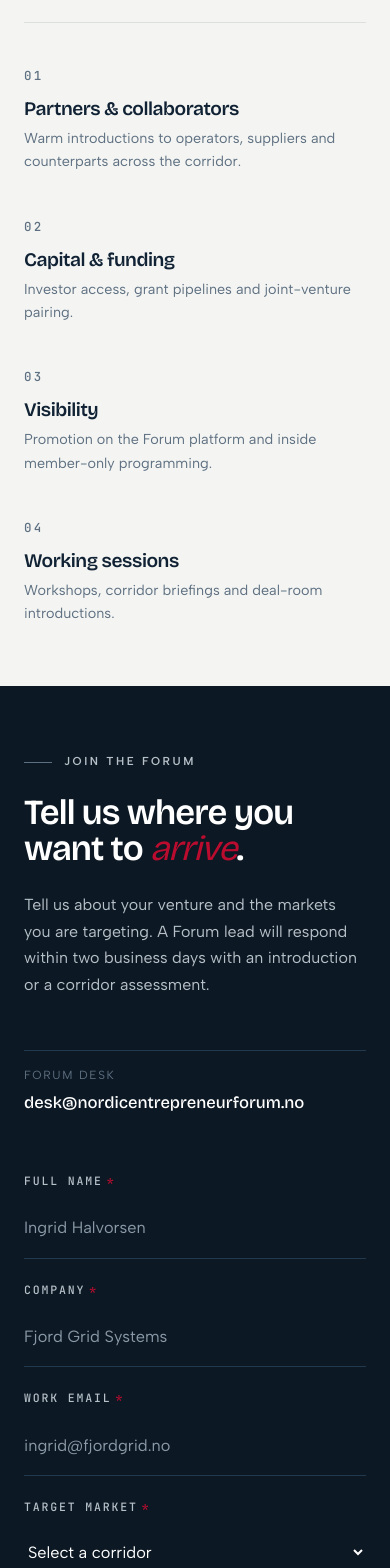
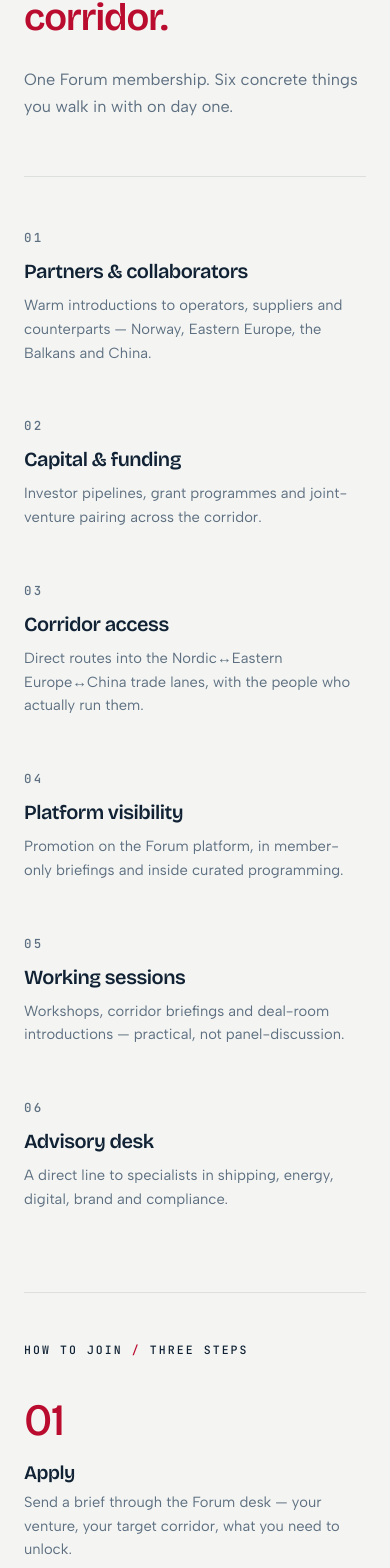
Before and after one commit to AndrewMoisa/nefrod, a Next.js app: page / in a window 390 px wide. Shown: the part 5236-6804 px from the top of the page. Built offline with nearby package versions, Linux system fonts and the light colour scheme.

Commit message:
feat(members): expand §04 into a proper membership section — 6 benefits, 3-step join flow, eligibility + apply CTA

```diff
--- a/components/Members.tsx
+++ b/components/Members.tsx
@@ -1,25 +1,54 @@
+import Button from "./Button";
 import Reveal from "./Reveal";
 
 const benefits = [
   {
     num: "01",
     title: "Partners & collaborators",
-    body: "Warm introductions to operators, suppliers and counterparts across the corridor.",
+    body: "Warm introductions to operators, suppliers and counterparts — Norway, Eastern Europe, the Balkans and China.",
   },
   {
     num: "02",
     title: "Capital & funding",
-    body: "Investor access, grant pipelines and joint-venture pairing.",
+    body: "Investor pipelines, grant programmes and joint-venture pairing across the corridor.",
   },
   {
     num: "03",
-    title: "Visibility",
-    body: "Promotion on the Forum platform and inside member-only programming.",
+    title: "Corridor access",
+    body: "Direct routes into the Nordic↔Eastern Europe↔China trade lanes, with the people who actually run them.",
   },
   {
     num: "04",
+    title: "Platform visibility",
+    body: "Promotion on the Forum platform, in member-only briefings and inside curated programming.",
+  },
+  {
+    num: "05",
     title: "Working sessions",
-    body: "Workshops, corridor briefings and deal-room introductions.",
+    body: "Workshops, corridor briefings and deal-room introductions — practical, not panel-discussion.",
+  },
+  {
+    num: "06",
+    title: "Advisory desk",
+    body: "A direct line to specialists in shipping, energy, digital, brand and compliance.",
+  },
+];
+
+const steps = [
+  {
+    num: "01",
+    title: "Apply",
+    body: "Send a brief through the Forum desk — your venture, your target corridor, what you need to unlock.",
+  },
+  {
+    num: "02",
+    title: "Review",
+    body: "The Forum team reviews fit and routing. Two business days for an initial response.",
+  },
+  {
+    num: "03",
+    title: "Onboard",
+    body: "Introductions go out, working session calendar opens, your platform listing goes live.",
   },
 ];
 
@@ -27,39 +56,101 @@ export default function Members() {
   return (
     <section id="members" className="bg-paper py-[60px] md:py-[84px]">
       <div className="mx-auto max-w-[1240px] px-6 md:px-10">
+        {/* Editorial header */}
         <div className="flex items-baseline justify-between border-t border-navy pt-6">
           <span className="font-mono text-[0.74rem] font-medium uppercase tracking-[0.18em] text-navy">
             §04 <span className="text-nordic">/</span> Members
           </span>
           <span className="hidden font-mono text-[0.72rem] uppercase tracking-[0.14em] text-slate md:inline">
-            What you get
+            Membership
           </span>
         </div>
 
+        {/* Headline */}
         <Reveal
           as="h2"
           index={0}
-          className="mb-16 mt-16 max-w-[820px] text-[clamp(2.4rem,4.6vw,4.4rem)] font-semibold leading-[1.0] tracking-[-0.035em] md:mb-20 md:mt-24"
+          className="mb-7 mt-16 max-w-[920px] text-[clamp(2.4rem,4.6vw,4.4rem)] font-semibold leading-[1.0] tracking-[-0.035em] md:mt-24"
         >
-          What you get{" "}
-          <span className="text-nordic">inside the Forum.</span>
+          Membership is access to{" "}
+          <span className="text-nordic">deal flow, capital and the corridor.</span>
         </Reveal>
 
-        <div className="grid grid-cols-1 gap-y-10 border-t border-hairline pt-10 md:grid-cols-4 md:gap-x-10 md:gap-y-0">
+        {/* Intro */}
+        <Reveal
+          as="p"
+          index={1}
+          className="mb-14 max-w-[560px] text-[1.02rem] leading-[1.66] text-slate md:mb-20"
+        >
+          One Forum membership. Six concrete things you walk in with on day one.
+        </Reveal>
+
+        {/* Benefits — 3 x 2 editorial grid */}
+        <div className="grid grid-cols-1 gap-x-10 gap-y-12 border-t border-hairline pt-12 md:grid-cols-3 md:gap-y-14 md:pt-14">
           {benefits.map((b, i) => (
-            <Reveal as="article" key={b.num} index={i} className="md:pr-4">
+            <Reveal as="article" key={b.num} index={i}>
               <span className="font-mono text-[0.78rem] font-medium uppercase tracking-[0.18em] text-slate">
                 {b.num}
               </span>
-              <h3 className="mt-3 text-[1.2rem] font-semibold leading-[1.15] tracking-[-0.015em] text-navy">
+              <h3 className="mt-3 text-[1.25rem] font-semibold leading-[1.15] tracking-[-0.015em] text-navy">
                 {b.title}
               </h3>
-              <p className="mt-2 text-[0.9rem] leading-[1.62] text-slate">
+              <p className="mt-3 text-[0.92rem] leading-[1.62] text-slate">
                 {b.body}
               </p>
             </Reveal>
           ))}
         </div>
+
+        {/* How to join — process */}
+        <div className="mt-20 border-t border-hairline pt-12 md:mt-28 md:pt-14">
+          <Reveal
+            as="div"
+            index={0}
+            className="mb-10 flex items-baseline justify-between md:mb-14"
+          >
+            <span className="font-mono text-[0.72rem] font-medium uppercase tracking-[0.18em] text-navy">
+              How to join <span className="text-nordic">/</span> three steps
+            </span>
+            <span className="hidden font-mono text-[0.7rem] uppercase tracking-[0.14em] text-slate md:inline">
+              ~ two business days to first response
+            </span>
+          </Reveal>
+
+          <div className="grid grid-cols-1 gap-12 md:grid-cols-3 md:gap-x-10">
+            {steps.map((s, i) => (
+              <Reveal as="article" key={s.num} index={i}>
+                <span className="font-display text-[2.8rem] font-medium leading-none tracking-[-0.02em] text-nordic">
+                  {s.num}
+                </span>
+                <h3 className="mt-5 text-[1.2rem] font-semibold leading-[1.15] tracking-[-0.015em] text-navy">
+                  {s.title}
+                </h3>
+                <p className="mt-2 max-w-[320px] text-[0.92rem] leading-[1.62] text-slate">
+                  {s.body}
+                </p>
+              </Reveal>
+            ))}
+          </div>
+        </div>
+
+        {/* Eligibility + CTA */}
+        <div className="mt-16 flex flex-col items-start justify-between gap-7 border-t border-hairline pt-10 md:mt-24 md:flex-row md:items-center md:gap-10 md:pt-12">
+          <Reveal
+            as="p"
+            index={0}
+            className="max-w-[560px] text-[0.95rem] leading-[1.6] text-slate"
+          >
+            Open to entrepreneurs, established companies and professionals
+            working across — or planning to enter — the Nordic, Eastern
+            European and Chinese markets.
+          </Reveal>
+          <Reveal as="div" index={1} className="shrink-0">
+            <Button href="#contact" variant="solid" arrow="right">
+              Apply for membership
+            </Button>
+          </Reveal>
+        </div>
       </div>
     </section>
   );
```
